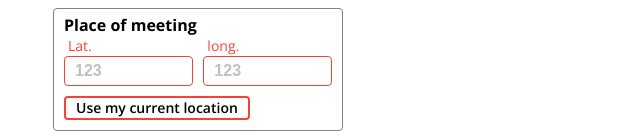
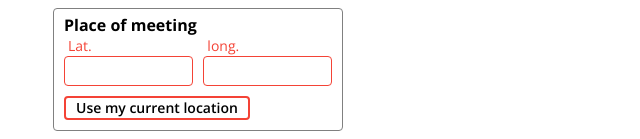
Before and after one commit to AleksandarAleksandar/corona-meeting-tracker, a React (Create React App) app: page / in a window 1280 px wide. Shown: the part 358-497 px from the top of the page, without its empty margins (0-640 px from the left). Built offline with nearby package versions, Linux system fonts and the light colour scheme.

Commit message:
geo location in add meeting form added

```diff
--- a/public/static/css/style.css
+++ b/public/static/css/style.css
@@ -44,13 +44,18 @@ body {
   margin-bottom: 10px;
 }
 
-input[type="text"] {
+input[type="text"],
+input[type="number"] {
   border: 1px solid #f44336;
   border-radius: 4px;
   padding: 5px 10px;
   font-size: 16px;
   font-weight: 600;
   width: unset;
+}
+input[type="number"] {
+  text-align: right;
+  padding-right: 1px;
 }
 input::placeholder {
   color: rgba(192,192,192,1);
--- a/src/components/MeetingForm.js
+++ b/src/components/MeetingForm.js
@@ -1,12 +1,14 @@
-import React from 'react'
-import Btn from './Btn'
-import { connect } from 'react-redux'
+import React from 'react';
+import Btn from './Btn';
+import { connect } from 'react-redux';
+import geoUtils from '../utils/geo-utils';
 
 class MeetingForm extends React.Component {
   constructor(props) {
     super(props)
     this.state = {}
     this.handleInputChange = this.handleInputChange.bind(this);
+    this._updatePosition = this._updatePosition.bind(this);
   }
 
   handleInputChange(event) {
@@ -17,6 +19,27 @@ class MeetingForm extends React.Component {
     this.setState({
       [name]: value
     });
+  }
+
+  _updatePosition(position) {
+    if (position === false) {
+      this.props.dispatch({
+        type: 'USER_LOCATION_DETECTION_NOT_POSSIBLE'
+      });
+    } else {
+      if (position.coords && typeof position.coords.latitude === 'number' && typeof position.coords.longitude === 'number') {
+        let lat = position.coords.latitude;
+        let long = position.coords.longitude;
+        this.setState({
+          lat,
+          long
+        })
+      }
+    }
+
+    if (position) {
+      this.setState({ pos: position })
+    }
   }
 
 
@@ -71,22 +94,26 @@ class MeetingForm extends React.Component {
 
               <div className="form-field">
 
-                <label>Lat.</label>
+                <label htmlFor="lat">Lat.</label>
                 <input
-                  type="text"
-                  placeholder="123"
+                  type="number"
+                  name="lat"
+                  value={this.state.lat}
+                  onChange={this.handleInputChange}
                 />
               </div>
               <div className="form-field">
-                <label>long.</label>
+                <label htmlFor="long">long.</label>
                 <input
-                  type="text"
-                  placeholder="123"
+                  type="number"
+                  name="long"
+                  value={this.state.long}
+                  onChange={this.handleInputChange}
                 />
               </div>
             </div>
 
-            <Btn title={'Use my current location'} inline handleClick={() => {}} />
+            <Btn title={'Use my current location'} inline handleClick={() => { geoUtils.getMyLocation(this._updatePosition) }} />
           </div>
 
           <Btn title={'Cancel'} inline />
--- /dev/null
+++ b/src/utils/geo-utils.js
@@ -0,0 +1,17 @@
+const geoUtils = {};
+
+geoUtils.getMyLocation = (cb) => {
+  if ("geolocation" in window.navigator) {
+    window.navigator.geolocation.getCurrentPosition(function (position) {
+      if (typeof cb === 'function') {
+        cb(position);
+      }
+    });
+  } else {
+    if (typeof cb === 'function') {
+      cb(false);
+    }
+  }
+}
+
+export default geoUtils;
```
